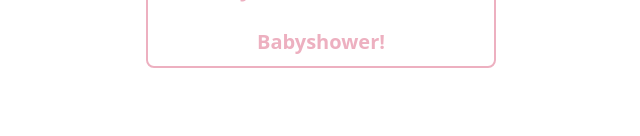
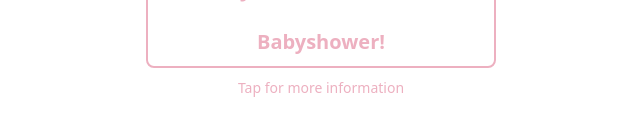
Before and after one commit to BenMoreira/babyshower-invite, a React (Vite) app: page / in a window 1280 px wide. Shown: the part 570-706 px from the top of the page, without its empty margins (319-959 px from the left). Built offline with nearby package versions, Linux system fonts and the light colour scheme.

Commit message:
Adds small info at bottom

```diff
--- a/package.json
+++ b/package.json
@@ -31,6 +31,6 @@
     "eslint-plugin-react-refresh": "^0.3.4",
     "postcss": "^8.4.24",
     "tailwindcss": "^3.3.2",
-    "vite": "^4.3.9"
+    "vite": "^4.4.2"
   }
 }
--- a/src/App.jsx
+++ b/src/App.jsx
@@ -64,6 +64,10 @@ const App = () => {
             Babyshower!
           </div>
         </div>
+
+        <div className='text-sm text-center p-2 text-pk-200'>
+          Tap for more information
+        </div>
       </a.div>
 
       <a.div
```
Also changed, not shown: 1 other file (tests, documents, lock files or other folders).
